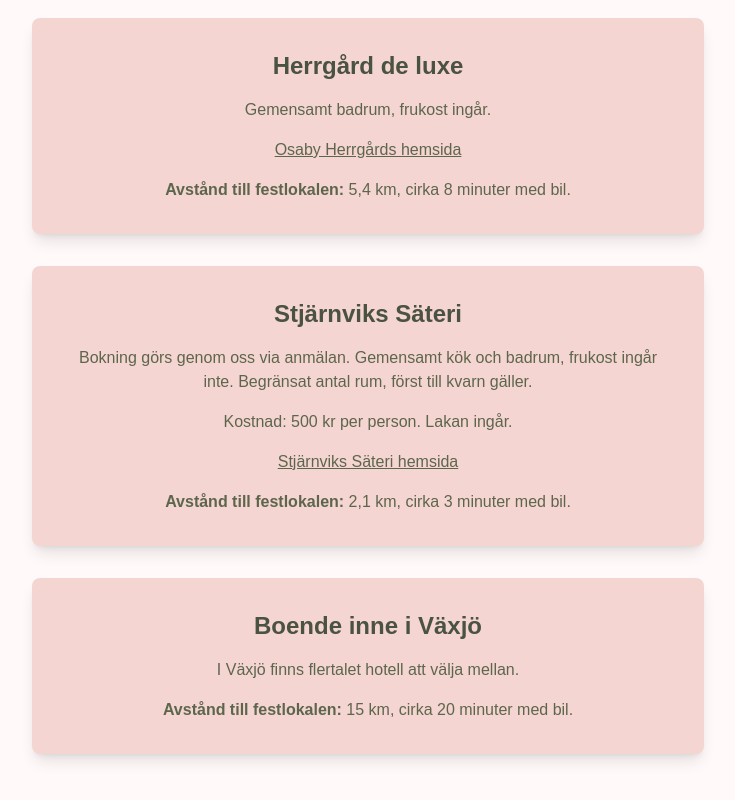
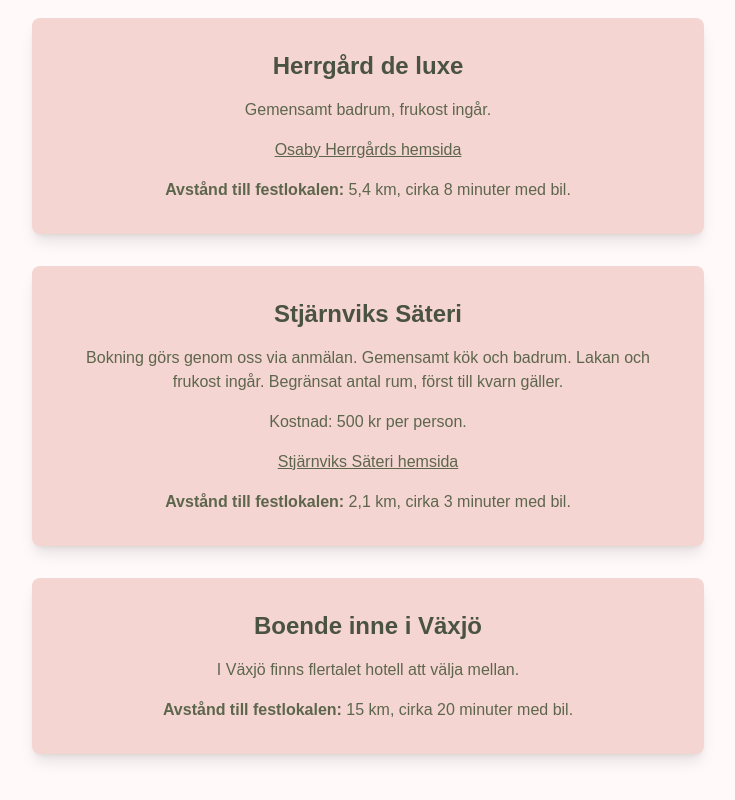
Before and after one commit to Alecktos/alecktos-website, a Next.js app: page /accommodation in a window 1280 px wide. Shown: the part 634-1434 px from the top of the page, without its empty margins (272-1007 px from the left). Built offline with nearby package versions, Linux system fonts and the light colour scheme.

Commit message:
Update cost details and clarify amenities for Stjärnviks Säteri

```diff
--- a/app/accommodation/page.tsx
+++ b/app/accommodation/page.tsx
@@ -28,10 +28,10 @@ export default function AccommodationPage() {
 						Stjärnviks Säteri
 					</h2>
 					<p className="text-sage-dark mb-4">
-						Bokning görs genom oss via anmälan. Gemensamt kök och badrum, frukost ingår inte. Begränsat antal rum, först till kvarn gäller.
+						Bokning görs genom oss via anmälan. Gemensamt kök och badrum. Lakan och frukost ingår. Begränsat antal rum, först till kvarn gäller.
 					</p>
 					<p className="text-sage-dark mb-4">
-						Kostnad: 500 kr per person. Lakan ingår.
+						Kostnad: 500 kr per person.
 					</p>
 					<p className="text-sage-dark mb-4">
 						<a href="https://stjarnvik.nu/" target="_blank" rel="noopener noreferrer" className="underline hover:text-sage-darker">Stjärnviks Säteri hemsida</a>
```
